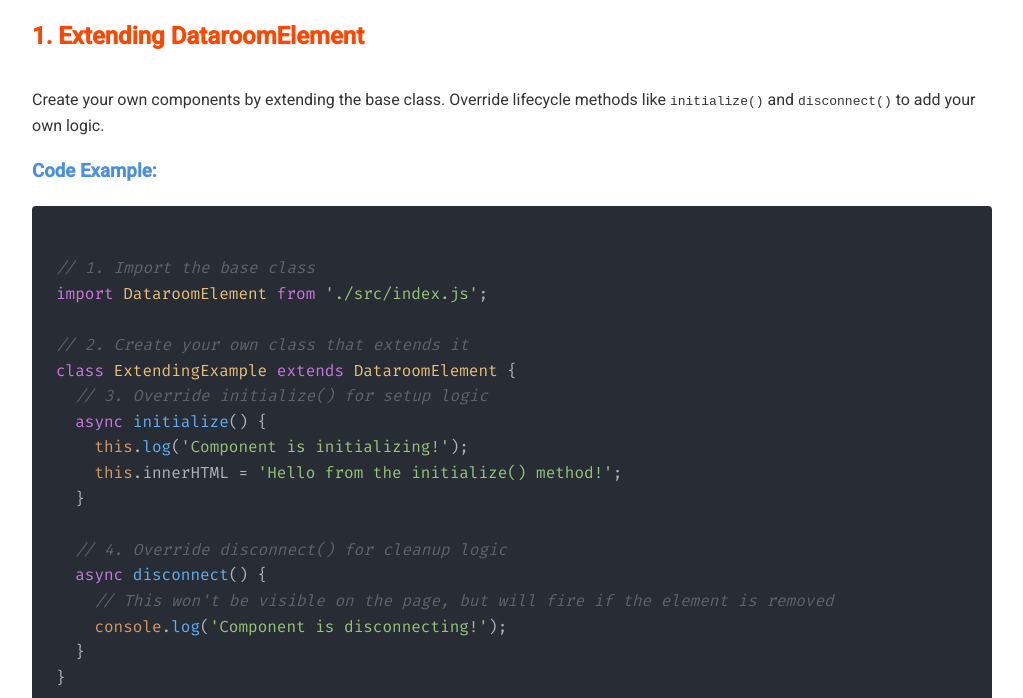
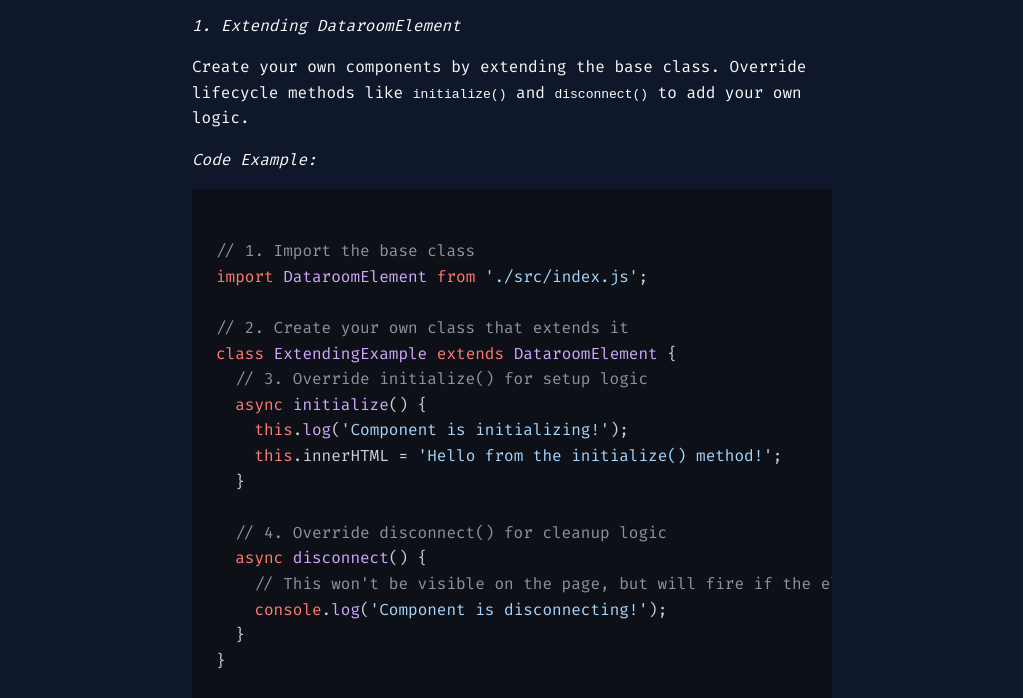
Before and after one commit to DATAROOM-NETWORK/dataroom.js, a website: page index.html in a window 1280 px wide. Shown: the part 203-901 px from the top of the page, without its empty margins (128-1151 px from the left). Drawn offline with nearby package versions, Linux system fonts and the light colour scheme.

Commit message:
updated HTML code

```diff
--- a/index.html
+++ b/index.html
@@ -10,70 +10,136 @@
   <link href="https://fonts.googleapis.com/css2?family=Fira+Code:wght@300;400;500&family=Roboto:wght@300;400;500&display=swap" rel="stylesheet">
 
   <!-- highlight.js Stylesheet (Atom One Dark Theme) -->
-  <link rel="stylesheet" href="https://cdnjs.cloudflare.com/ajax/libs/highlight.js/11.9.0/styles/atom-one-dark.min.css">
+  <link rel="stylesheet" href="https://cdnjs.cloudflare.com/ajax/libs/highlight.js/11.9.0/styles/github-dark.min.css">
+  <script src="https://lnsy-dev.github.io/simple-github-icon/github-icon.min.js"></script>
+
 
   <!-- Page Styles -->
   <style>
+
+    @import url('https://fonts.googleapis.com/css2?family=Fira+Code:wght@300..700&display=swap');
+
+
+:root {
+      --bg-color: #0f172a;
+    --fg-color: #f8fafc;
+    --highlight-color: #FE7400;
+    --secondary-color: #1e293b;
+    --trinary-color: #475569;
+    --quaternary-color: #334155;
+    --confirmation-color: #3b82f6;
+    --notification-color: #94a3b8;
+    --inactive-color: #475569;
+    --warning-color: #f59e0b;
+    --error-color: #ff6b6b;
+    --neutral-color: #1e293b;
+    --accent-h: 217;
+    --accent-s: 91%;
+    --accent-l: 60%;
+    --text-on-accent: white;
+    --slider-track-background: var(--neutral-color);
+    --slider-thumb-border-color: var(--fg-color);
+    --toggle-thumb-color: var(--fg-color);
+    --background-primary: var(--bg-color);
+    --background-secondary: var(--bg-color);
+    --background-primary-alt: var(--secondary-color);
+    --background-secondary-alt: var(--secondary-color);
+    --background-modifier-hover: var(--highlight-color);
+    --background-modifier-active: var(--trinary-color);
+    --background-modifier-border: var(--quaternary-color);
+    --dropdown-background: var(--secondary-color);
+    --interactive-normal: var(--secondary-color);
+    --text-normal: var(--fg-color);
+    --h1-color: var(--fg-color);
+    --h2-color: var(--fg-color);
+    --h3-color: var(--fg-color);
+    --h4-color: var(--fg-color);
+    --h5-color: var(--fg-color);
+    --h6-color: var(--fg-color);
+    --bold-color: var(--fg-color);
+    --code-normal: var(--fg-color);
+    --code-comment: var(--notification-color);
+    --code-background: var(--secondary-color);
+    --hr-color: var(--inactive-color);
+    --text-muted: var(--notification-color);
+    --list-marker-color: var(--notification-color);
+    --font-text-theme: "Fira Code";
+    --font-interface-theme: "Fira Code";
+    --font-monospace-theme: "Fira Code";
+    --font-logo-theme: "Fira Sans Condensed";
+    --line-height-normal: 2;
+    --p-spacing: 2.25rem;
+    --h1-size: 1.875rem;
+    --h1-line-height: 2.25rem;
+    --h2-size: 1.5em;
+    --h2-line-height: 1.3333333;
+    --h3-size: 1.25em;
+    --h3-line-height: 1.6;
+    --h1-weight: 500;
+    --h2-weight: 500;
+    --h3-weight: 500;
+    --text-selection: var(--inactive-color);
+    --link-decoration: none;
+    --link-external-decoration: none;
+    --text-shadow: none;
+    --border-radius: 4px;
+    --font-size: 1em;
+    --article-width: 40rem;
+
+}
+
     body {
-      font-family: 'Roboto', sans-serif;
-      background-color: #f4f4f9;
-      color: #333;
+  font-family: "Fira Code", monospace;
+      background-color: var(--bg-color);
+      color: var(--fg-color); /* Contrasting light foreground color */
       line-height: 1.6;
     }
     main {
-      max-width: 960px;
-      margin: 2em auto;
+      max-width: 40em;
+      margin: 4em auto;
       padding: 2em;
-      background-color: #fff;
-      border-radius: 8px;
-      box-shadow: 0 4px 8px rgba(0,0,0,0.1);
+      background-color: var(--bg-color);
     }
+
+    h1, h2, h3, h4, h5, h6 {
+    color: var(--h1-color);
+    font-size: var(--font-size);
+    font-family: var(--font-interface-theme), monospace;
+    font-style: italic;
+    font-weight: 400;
+    }
+
     article {
-      border-bottom: 1px solid #eee;
-      padding-bottom: 2em;
-      margin-bottom: 2em;
+
     }
+
     article:last-child {
-      border-bottom: none;
-      margin-bottom: 0;
+
     }
-    h1, h2 {
-      padding-bottom: 0.5em;
-      color: orangered;
-    }
-    h3 {
-      color: #4a90e2;
-    }
-    p {
-      margin-bottom: 1em;
-    }
+
     button {
       font-family: "Fira Code", monospace;
       margin-right: 1em;
       padding: 0.6em 1em;
-      border: 1px solid #ccc;
-      background-color: #fff;
+      border: 1px solid var(--neutral-color);
+      background-color: transparent;
+      color: var(--fg-color);
       cursor: pointer;
-      border-radius: 4px;
-      transition: background-color 0.3s;
+      transition: background-color 0.3s, color 0.3s;
     }
-    button:hover {
-      background-color: #f0f0f0;
-    }
+
     pre code.hljs {
       border-radius: 4px;
       padding: 1.5em;
       font-family: "Fira Code", monospace;
     }
     .demo-box {
-      border: 1px solid #ddd;
       padding: 1.5em;
       border-radius: 4px;
       margin-top: 1em;
-      background: #fdfdfd;
     }
     #shared-logs {
-      background-color: #2d2d2d;
+      background-color: #1a1a1a;
       color: #f1f1f1;
       padding: 1.5em;
       margin-top: 1em;
@@ -83,9 +149,20 @@
       font-family: "Fira Code", monospace;
       font-size: 0.9em;
     }
+
+    github-icon {
+      width: 2em;
+      height: 2em;
+      position: fixed;
+      right: 1em;
+      top: 1em;
+    }
   </style>
 </head>
 <body>
+
+  <github-icon light href="https://github.com/DATAROOM-NETWORK/dataroom.js"></github-icon>
+
 
   <main>
     <h1>dataroom.js</h1>
--- a/package.json
+++ b/package.json
@@ -1,6 +1,6 @@
 {
   "name": "dataroom-js",
-  "version": "0.7.0",
+  "version": "0.7.5",
   "description": "The core component behind dataroom.js",
   "main": "src/index.js",
   "type": "module",
```
